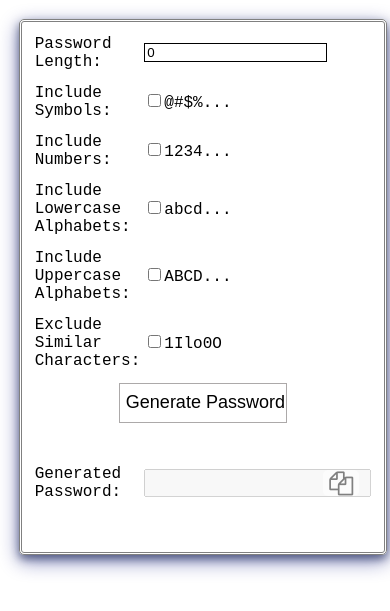
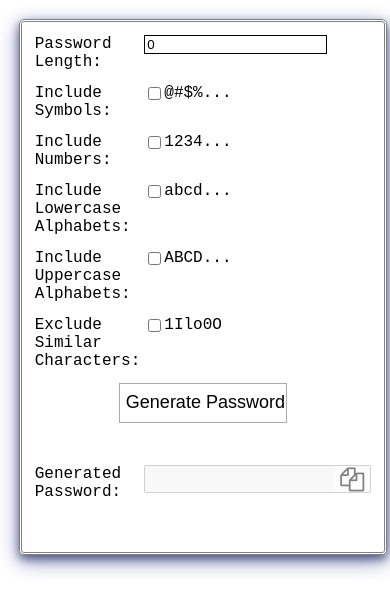
Before and after one commit to Farazulhaque/PasswordGenerator, a plain HTML site: page index.html in a window 390 px wide. Shown: the part 61-672 px from the top of the page. Drawn offline with Linux system fonts and the light colour scheme.

Commit message:
minor fixes

```diff
--- a/index.html
+++ b/index.html
@@ -47,7 +47,7 @@
         <tr>
             <td><label for="generatedpassword">Generated Password: </label></td>
             <td class="buttonIn"><input type="text" id="generatedpassword" disabled>
-                <button id="clear" onclick="copypass();"><i style="font-size:24px" class="fa">&#xf0c5;</i></button>
+                <button id="copy" onclick="copypass();"><i style="font-size:24px" class="fa">&#xf0c5;</i></button>
             </td>
         </tr>
         <tr>
--- a/style.css
+++ b/style.css
@@ -51,7 +51,7 @@ td {
 .buttonIn {
   position: relative;
 }
-#clear {
+#copy {
   position: absolute;
   top: 0;
   border-radius: 5px;
@@ -64,12 +64,20 @@ td {
   background-color: #fcfcfc;
   transform: translateX(2px);
 }
-#clear:hover {
+#copy:hover {
   color: black;
+  cursor: copy;
 }
 #message {
   text-align: center;
   color: green;
+}
+tbody > tr > :nth-child(2) {
+  display: flex;
+  text-align: center;
+}
+input[type="checkbox"]:hover {
+  cursor: pointer;
 }
 @media only screen and (max-width: 1100px) {
   table {
@@ -84,6 +92,9 @@ td {
     margin-left: auto;
     margin-right: auto;
   }
+  #copy {
+    right: 10px;
+  }
 }
 @media only screen and (max-width: 620px) {
   table {
@@ -94,7 +105,8 @@ td {
   #button {
     width: 50%;
   }
-  #clear {
-    top: 6px;
+  #copy {
+    right: 4px;
+    top: 2px;
   }
 }
```
